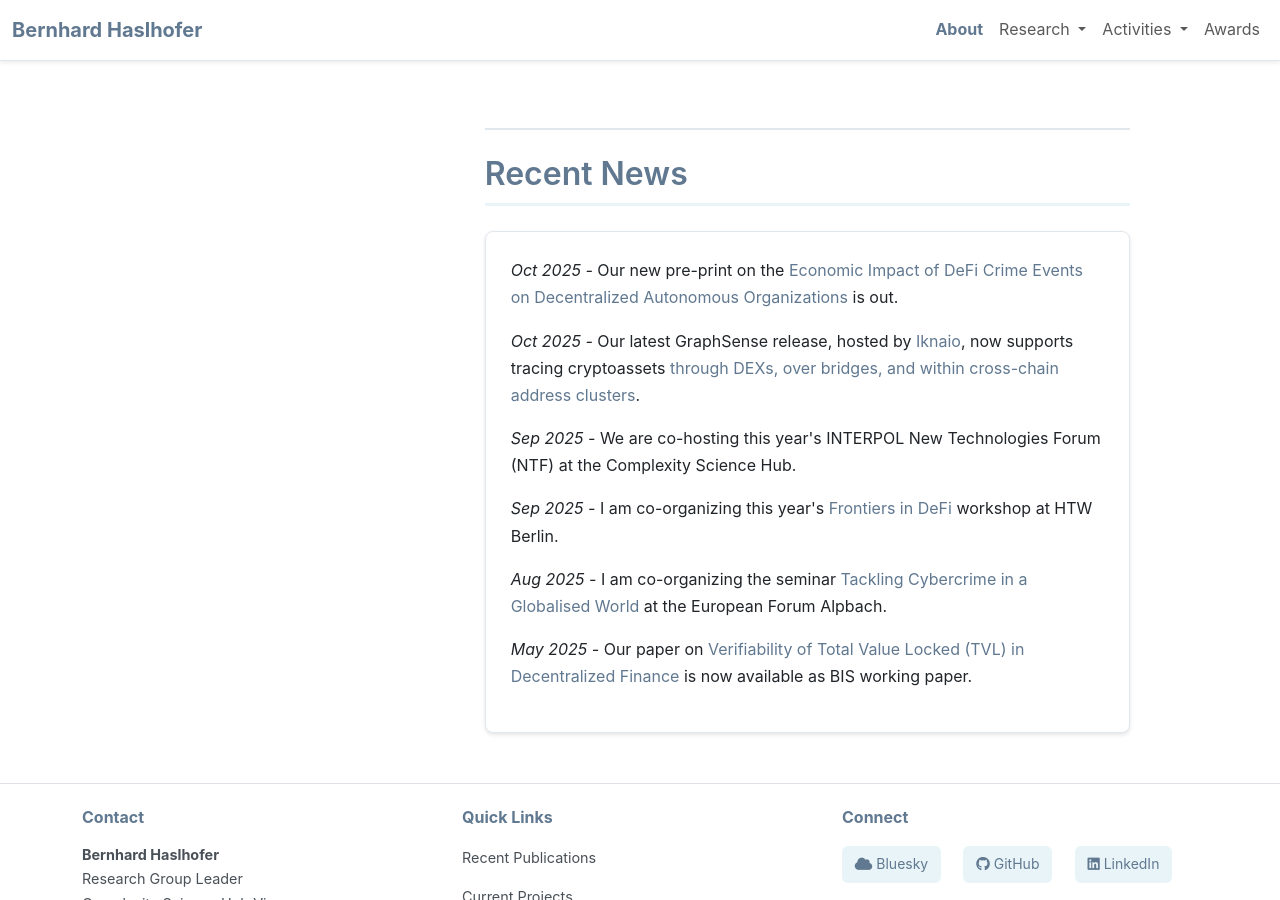
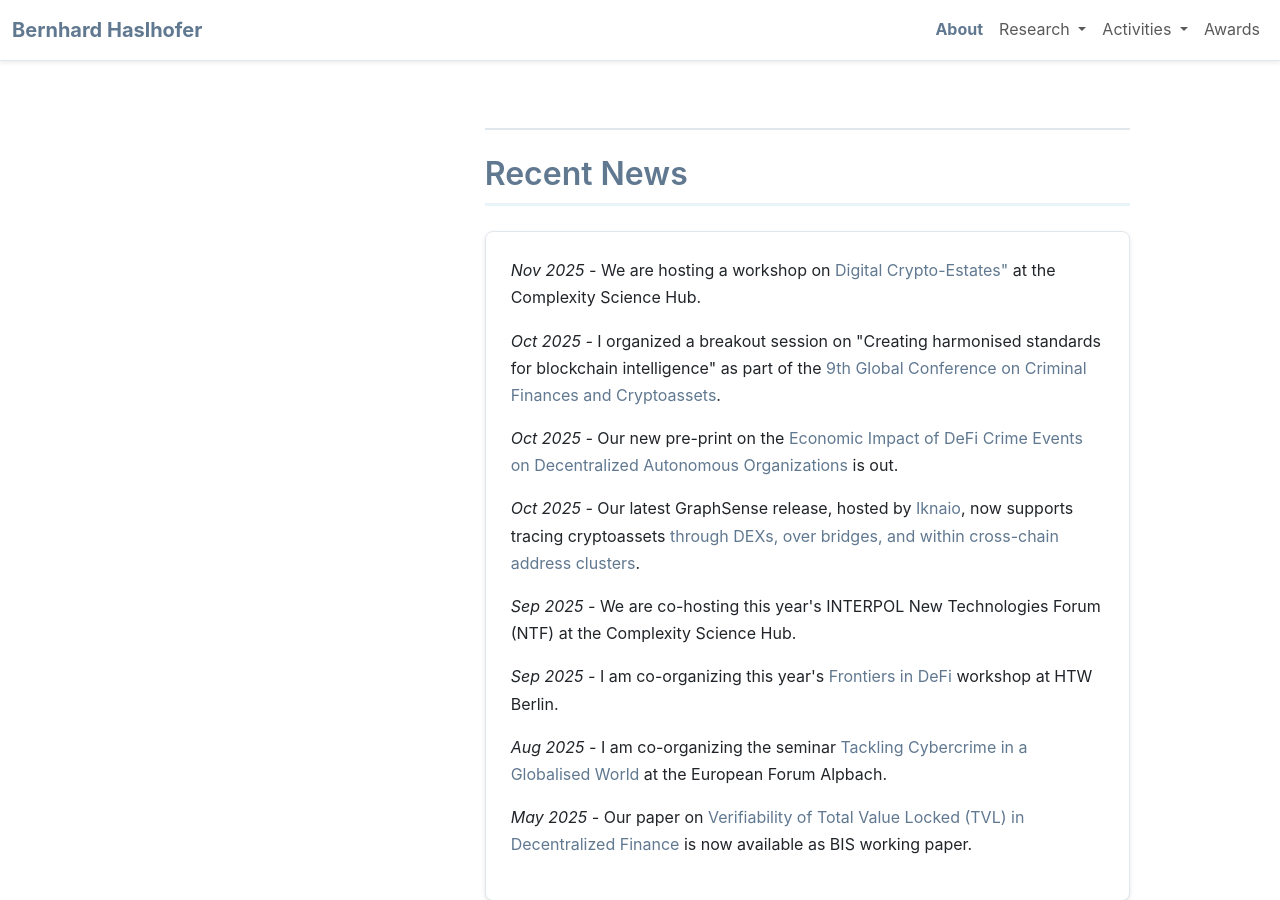
Before and after one commit to behas/behas.github.com, a Jekyll site: the page built from index.html, in a window 1280 px wide and 900 px high, scrolled down 932 px. Built offline with Jekyll 4.4.1, drawn with Linux system fonts in a browser that asks for light colours; a style sheet for code colours, icons or effects is not loaded.

Commit message:
update events

```diff
--- a/_data/events.yml
+++ b/_data/events.yml
@@ -1,5 +1,13 @@
 - year: "2025"
   items:
+    - title: "Digitale Krypto-Verlassenschaften"
+      url: "https://csh.ac.at/events/digitale-krypto-verlassenschaften/"
+      venue: "Complexity Science Hub"
+
+    - title: "Creating harmonised standards for blockchain intelligence"
+      url: "https://baselgovernance.org/9crc"
+      venue: "9th Global Conference on Criminal Finances and Cryptoassets"
+
     - title: "Frontiers in DeFi"
       url: "https://events.htw-berlin.de/forschung/frontiers-in-defi-2025/"
       venue: "Hochschule für Technik und Wirtschaft Berlin"
--- a/_data/news.yml
+++ b/_data/news.yml
@@ -1,3 +1,13 @@
+- date: 2025-11-20
+  news: |
+    We are hosting a workshop on <a href="https://csh.ac.at/events/digitale-krypto-verlassenschaften/" target="_blank">Digital Crypto-Estates"</a> at the Complexity
+    Science Hub.
+
+- date: 2025-10-28
+  news: |
+    I organized a breakout session on "Creating harmonised standards for blockchain intelligence"
+    as part of the <a href="https://baselgovernance.org/9crc" target="_blank">9th Global Conference on Criminal Finances and Cryptoassets</a>.
+
 - date: 2025-10-02
   news: |
     Our new pre-print on the <a href="https://arxiv.org/abs/2510.00669" target="_blank">Economic Impact of DeFi Crime Events on Decentralized Autonomous Organizations</a> is out.
```
